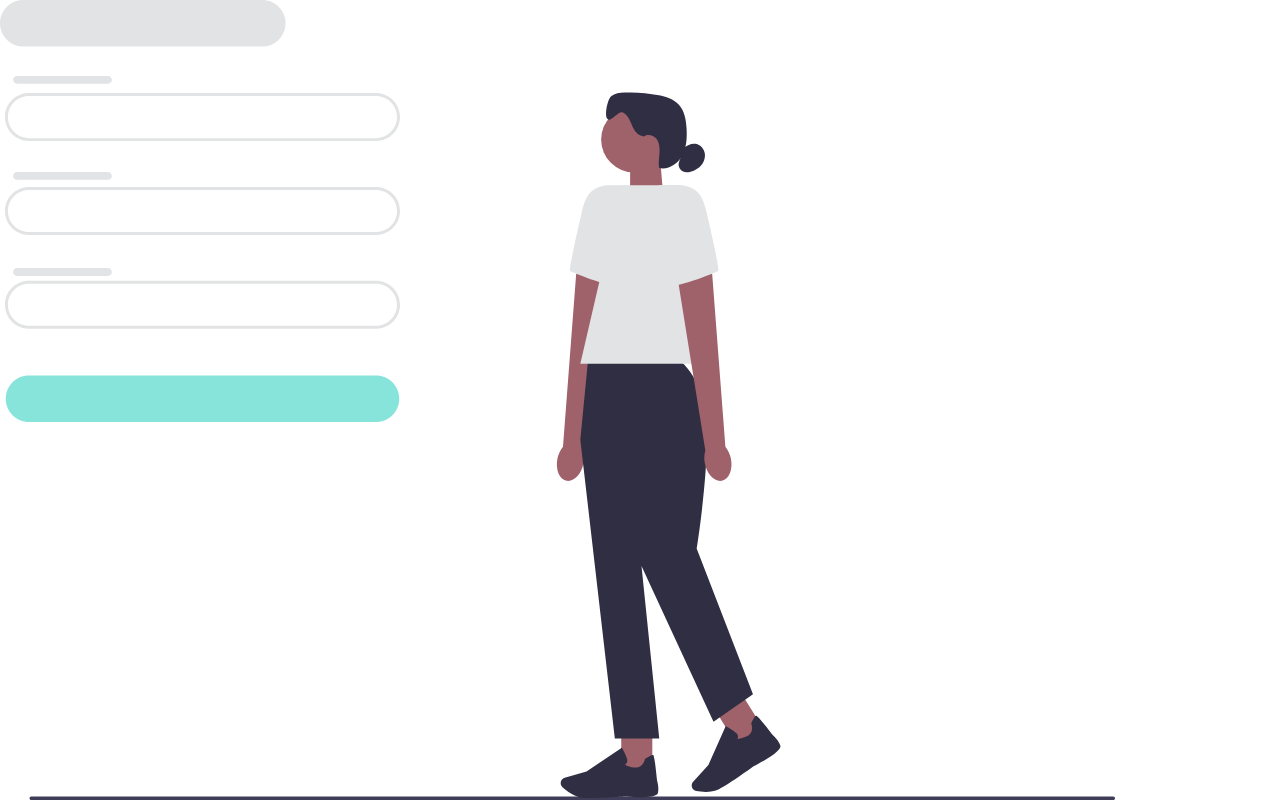
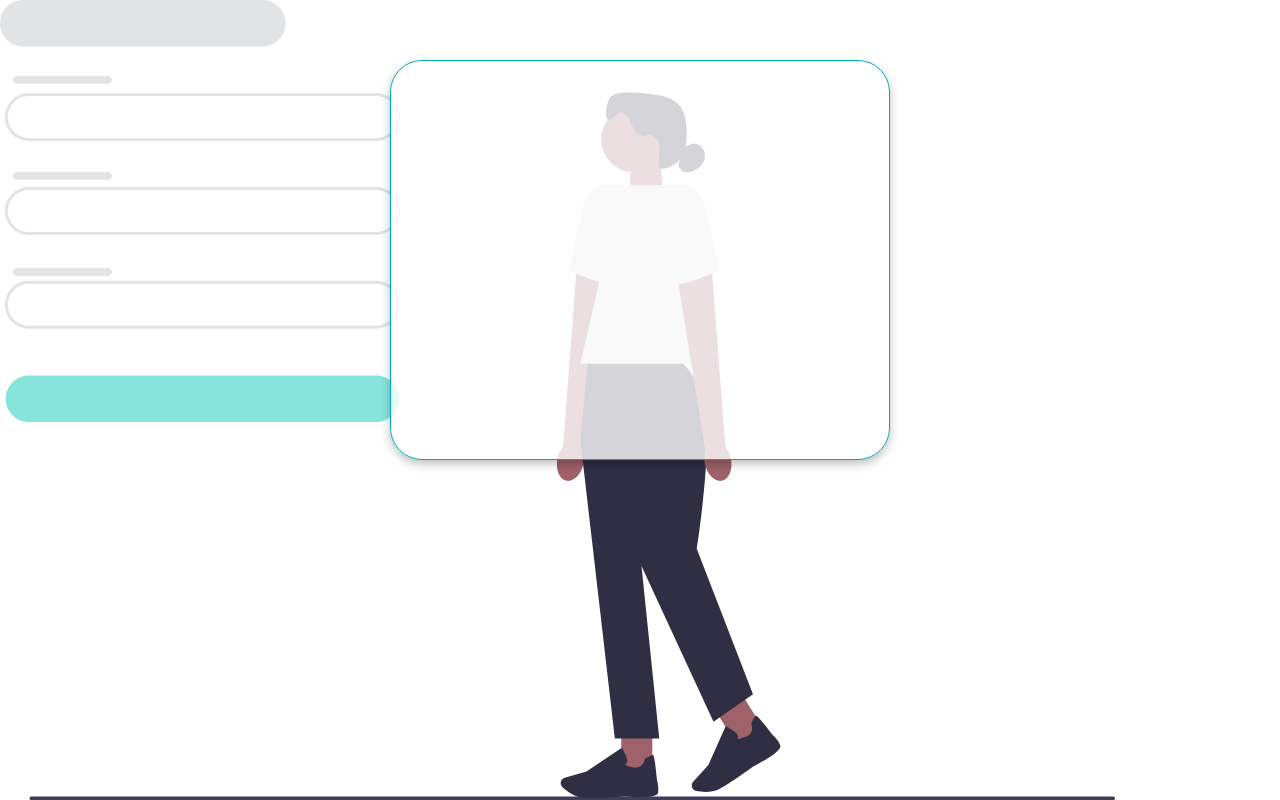
Before and after one commit to madleenshanwar/hospital-repo, a React (Create React App) app: page /signup in a window 1280 px wide. Built offline with nearby package versions, Linux system fonts and the light colour scheme.

Commit message:
update the Login page

```diff
--- a/src/component/Department/AddDepartmentCard.js
+++ b/src/component/Department/AddDepartmentCard.js
@@ -6,6 +6,7 @@ import * as Yup from 'yup';
 const validationSchema = Yup.object().shape({
     name:Yup.string()
     .required("Department name is required")
+    .min(3, 'Name must have at least 3 letters')
     .max(25, "must contain at least 25 letters")
    ,
 //    headDepartment:Yup.string()
--- a/src/component/Register/LoginCard.js
+++ b/src/component/Register/LoginCard.js
@@ -1,8 +1,10 @@
 import React, { useEffect, useState } from "react";
-import { Button, TextField, Box, Typography } from "@mui/material";
+import { Button, TextField, Box, Typography, InputAdornment, IconButton } from "@mui/material";
 import * as Yup from "yup";
 import { useNavigate } from "react-router-dom";
-
+import EmailIcon from '@mui/icons-material/Email';
+import VisibilityIcon from '@mui/icons-material/Visibility';
+import VisibilityOffIcon from '@mui/icons-material/VisibilityOff';
 const validationSchema = Yup.object({
   email: Yup.string()
     .email("Invalid email format")
@@ -17,7 +19,16 @@ export default function LoginCard() {
   const [errors, setErrors] = useState({});
   const [isSubmitted, setIsSubmitted] = useState(false);
   const route = useNavigate();
+  const [showPassword, setShowPassword] = React.useState(false);
 
+  const handleClickShowPassword = () => setShowPassword((show) => !show);
+  const handleMouseDownPassword = (event) => {
+    event.preventDefault();
+  };
+
+  const handleMouseUpPassword = (event) => {
+    event.preventDefault();
+  };
   const handleChange = async (e) => {
     const { name, value } = e.target;
     setLogin((prev) => ({
@@ -93,18 +104,44 @@ export default function LoginCard() {
         onChange={handleChange}
         error={Boolean(errors.email)}
         helperText={errors.email}
+        slotProps={{
+          input: {
+            endAdornment: (
+              <InputAdornment position="end">
+                <EmailIcon />
+              </InputAdornment>
+            ),
+          },
+        }}
       />
 
       <TextField
         placeholder="Enter Your Password"
         name="password"
-        type="password"
         fullWidth
         variant="outlined"
         value={login.password}
         onChange={handleChange}
         error={Boolean(errors.password)}
         helperText={errors.password}
+        type={showPassword ? 'text' : 'password'}
+        slotProps={{
+          input: {
+            endAdornment: (
+              <InputAdornment position="end">
+                  <IconButton
+              aria-label="toggle password visibility"
+              onClick={handleClickShowPassword}
+              onMouseDown={handleMouseDownPassword}
+              onMouseUp={handleMouseUpPassword}
+              edge="end"
+            >
+              {showPassword ? <VisibilityOffIcon /> : <VisibilityIcon />}
+            </IconButton>
+              </InputAdornment>
+            ),
+          },
+        }}
       />
       <Box sx={{display:'flex',gap:2}}>
       <Button
--- a/src/component/Register/SignUpCard.js
+++ b/src/component/Register/SignUpCard.js
@@ -1,9 +1,91 @@
-import React from 'react'
+import { Box } from '@mui/material'
+import React, { useEffect, useState } from 'react'
+import { useNavigate } from 'react-router-dom';
+import * as Yup from "yup";
+const validationSchema = Yup.object().shape({
+  name: Yup.string()
+    .required("name is required")
+    .min(3, 'Name must have at least 3 letters')
+    .max(25,"Name must have at most 30 letters"),
+    email: Yup.string()
+    .email("email is invalid")
+    .required("cemail is required"),
+    password: Yup.string()
+    .min(8, "Password should be at least 8 characters")
+    .required("Password is required"),
+    phone: Yup.string()
+    .matches(/^[0-9]{10}$/, 'phone must be 10 numbers')
+    .required('phone is required'),
+  })
+export default function SignUpCard() {
+  const [signUp, setSignUp] = useState(
+    {
+      name:"",
+      email: "",
+      password: "",
+      phone:'',
+      address:''
+    });
+  const [errors, setErrors] = useState({});
+  const [isSubmitted, setIsSubmitted] = useState(false);
+  const route = useNavigate();
 
-export default function SignUpCard() {
+  const handleChange = async (e) => {
+    const { name, value } = e.target;
+    setSignUp((prev) => ({
+      ...prev,
+      [name]: value,
+    }));
+    try {
+      await validationSchema.validateAt(name, { [name]: value });
+      setErrors((prev) => ({ ...prev, [name]: undefined }));
+    } catch (error) {
+      setErrors((prev) => ({ ...prev, [name]: error.message }));
+    }
+  };
+  const handleSubmit = async (e) => {
+    e.preventDefault();
+    const values = { ...signUp};
+    try {
+      await validationSchema.validate(values, { abortEarly: false });
+      console.log("Form Submitted:", values);
+      setErrors({});
+      setIsSubmitted(true);
+    } catch (err) {
+      const validationErrors = {};
+      err.inner.forEach((error) => {
+        validationErrors[error.path] = error.message;
+      });
+      setErrors(validationErrors);
+      setIsSubmitted(false);
+    }
+  };
+
+  useEffect(() => {
+    if (isSubmitted) {
+      route("/");
+    }
+  }, [isSubmitted, route]);
   return (
-    <div>
-
-    </div>
+    <Box
+      component="form"
+      onSubmit={handleSubmit}
+      sx={{
+        margin: "60px auto",
+        p: 2,
+        display: "flex",
+        flexDirection: "column",
+        alignItems: "center",
+        justifyContent: "center",
+        gap: 2,
+        boxShadow: "0px 4px 10px rgba(0,0,0,0.25)",
+        borderRadius: 8,
+        backgroundColor: "rgba(255,255,255,0.8)",
+        border: "1px solid #00ACB1",
+        height: "400px",
+        maxWidth: "500px",
+      }}
+    >
+      </Box>
   )
 }
```
